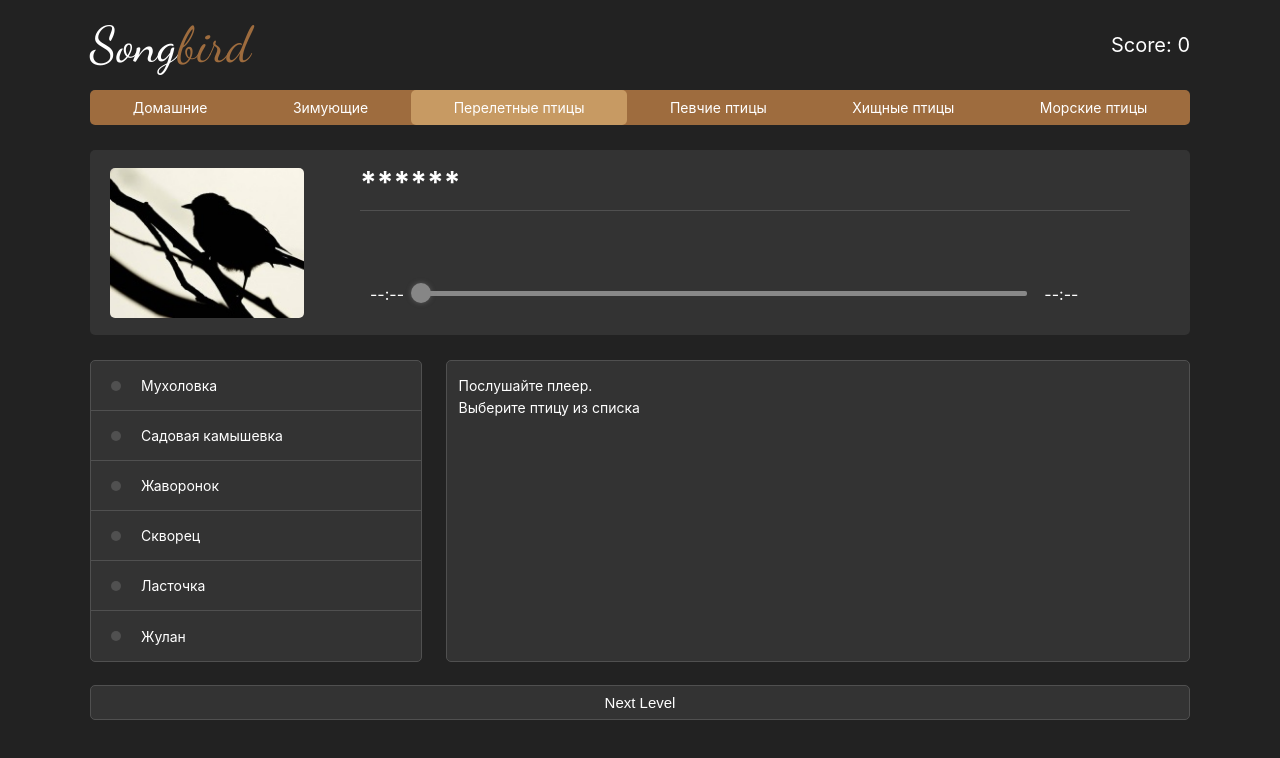
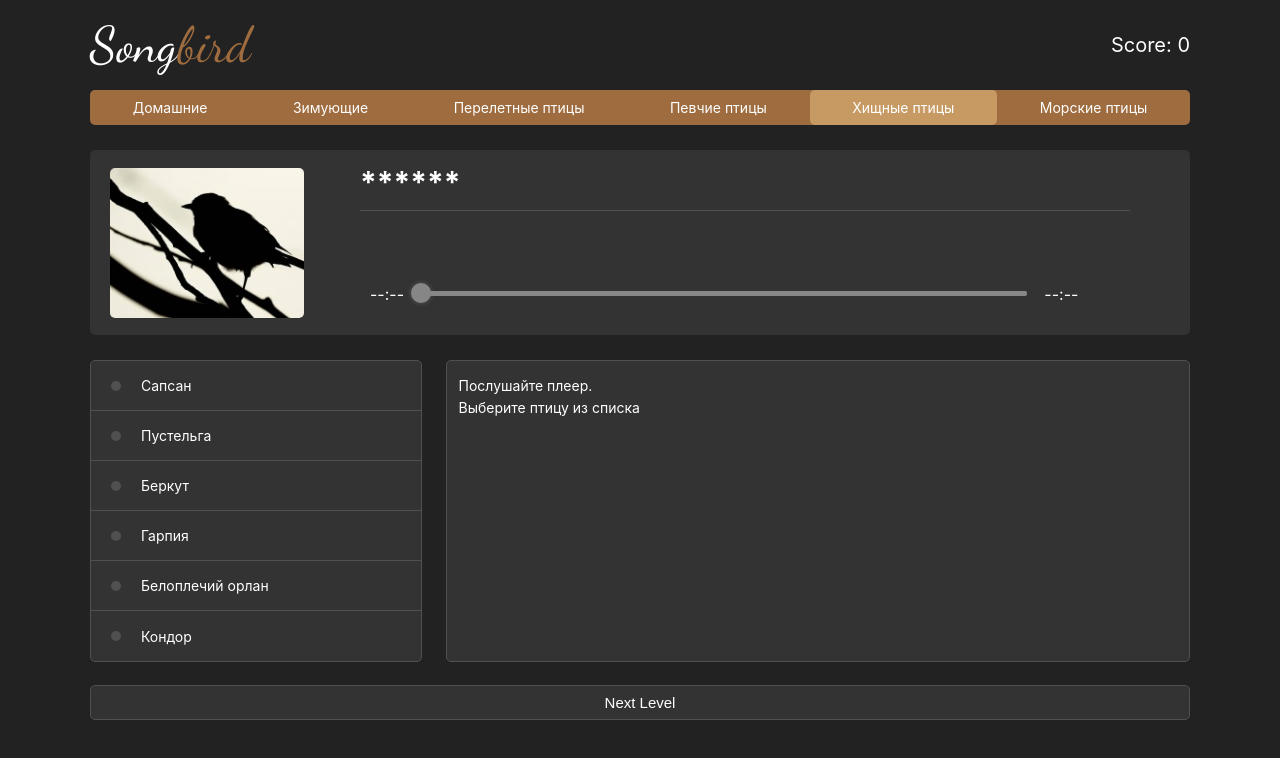
Before and after one commit to Victoria-Butrym/songbird, a React (Create React App) app in the folder songbird/: page / in a window 1280 px wide. Shown: the top 758 px of the page. Built offline with nearby package versions, Linux system fonts and the light colour scheme; no server answers; the HTML template or start-up script is replaced by a standard one; a web font is replaced by a local one.

Commit message:
fix: fix showing answer status

```diff
--- a/songbird/src/App.js
+++ b/songbird/src/App.js
@@ -24,7 +24,7 @@ const proxy = "https://cors-anywhere.herokuapp.com/";
 
 (function() {
   fetch(
-    `${proxy}https://www.xeno-canto.org/api/2/recordings?query=Lanius collurio`
+    `${proxy}https://www.xeno-canto.org/api/2/recordings?query=Vultur gryphus`
   )
     .then(res => res.json())
     .then(data => console.log(data.recordings[0].file));
@@ -60,15 +60,14 @@ const Answers = ({
   possibleAnswers,
   onClick,
   guessed,
+  statusRef,
   defaultStatus,
+  children,
   answerChosen
 }) => {
-  let statusClass;
-  guessed ? (statusClass = "correct") : (statusClass = "unactive");
-
   return (
     <Fragment>
-      <ul className="possible-answers">
+      <ul className="possible-answers" ref={statusRef}>
         {possibleAnswers.map(answer => {
           return (
             <li
@@ -78,8 +77,7 @@ const Answers = ({
               onClick={onClick}
               data-name={answer.name}
             >
-              <div className={statusClass}></div>
-              {/* <div className="unactive"></div> */}
+              <div className="unactive"></div>
               {answer.name}
             </li>
           );
@@ -183,11 +181,11 @@ class App extends Component {
     score: 0,
     currentScore: 5,
     next: 1,
-    activeCategory: categories[2], // change to 0
-    possibleAnswers: birdsData[2], // change to 0
+    activeCategory: categories[4], // change to 0
+    possibleAnswers: birdsData[4], // change to 0
     guessed: false,
     answerChosen: false,
-    correctAnswer: this.getRandomBird(birdsData[2]), // change to 0
+    correctAnswer: this.getRandomBird(birdsData[4]), // change to 0
     currentAnswer: null,
     gameEnded: false,
     defaultStatus: "unactive"
@@ -196,6 +194,7 @@ class App extends Component {
   answersSectionRef = React.createRef();
   nextLevelRef = React.createRef();
   correctBirdSectionRef = React.createRef();
+  answerStatusRef = React.createRef();
 
   guessed = (answer, current) => {
     return answer === current.name;
@@ -224,7 +223,7 @@ class App extends Component {
   changeAnswerStatus = e => {
     const { guessed, correctAnswer } = this.state;
 
-    // if (guessed) return;
+    if (guessed) return;
 
     const answer = e.target.dataset.name;
 
@@ -233,10 +232,16 @@ class App extends Component {
       : (e.target.firstChild.className = "wrong");
   };
 
+  resetStatus = () => {
+    const answers = this.answerStatusRef.current.children;
+
+    for (let i = 0; i < answers.length; i++) {
+      answers[i].firstChild.className = "unactive";
+    }
+  };
+
   clickSound = (answer, correct) => {
     const sound = new Audio();
-
-    // console.log(this.state.guessed);
 
     this.guessed(answer, correct)
       ? (sound.src = correctSound)
@@ -292,6 +297,8 @@ class App extends Component {
       correctAnswer: this.getRandomBird(birdsData[next]),
       currentScore: 5
     });
+
+    this.resetStatus();
   };
 
   render() {
@@ -340,6 +347,7 @@ class App extends Component {
                   defaultStatus={defaultStatus}
                   guessed={guessed}
                   answerChosen={answerChosen}
+                  statusRef={this.answerStatusRef}
                 />
               </aside>
               <aside className="current-answer">
--- a/songbird/src/data/birds-custom.js
+++ b/songbird/src/data/birds-custom.js
@@ -252,63 +252,63 @@ const birdsData = [
   [
     {
       id: 1,
-      name: "Орёл",
-      species: "Aquila nipalensis",
+      name: "Сапсан",
+      species: "Falco peregrinus",
       description:
-        "В древние времена орел был символом солнца. Орлы часто парят над землей, при этом скорость их перемещения может достигать 240 км/ч. Иллюзия медленного движения происходит из-за высоты полета – более 700 метров",
-      image: "https://live.staticflickr.com//4835//43867392960_7105d71e19.jpg",
+        "Эти соколы в основном питаются птицами средней величины, включая певчих птиц, куликов, водоплавающих и голубей. По приблизительным оценкам, почти одна пятая часть общей численности птичьего населения становится жертвой сапсана",
+      image: "//live.staticflickr.com/7641/26186128614_3d69063917_k.jpg",
       audio:
-        "https://www.xeno-canto.org/sounds/uploaded/KTBTZAHSXF/10_Aquila_nipalensis_al02D85.mp3"
+        "https://www.xeno-canto.org/sounds/uploaded/MMEJYLOPDO/XC493703-Pilgrimsfalk_04.mp3"
     },
     {
       id: 2,
-      name: "Коршун",
-      species: "Milvus migrans",
+      name: "Пустельга",
+      species: "Falco tinnunculus",
       description:
-        "Коршуны – крупные хищники, в высоту они достигают около полуметра, а вес взрослых особей достигает 1 кг. Крылья узкие и длинные, их размах составляет 1,5 м. Коршуны часто гнездятся большими стаями и даже образуют крупные колонии.",
-      image: "https://live.staticflickr.com//65535//48701190276_ee2a9ed594.jpg",
+        "Рацион питания пустельги состоит, в основном, из грызунов: мышей, полевок, землероек. Птица также может охотиться на летучих мышей, ящериц, лягушек, насекомых и дождевых червей. Нападает и на птиц, например, на воробьев и голубиных птенцов. Добычу пустельга убивает, ударив жертву клювом в затылок",
+      image: "//live.staticflickr.com/4307/35898298662_e7b84e29ce_h.jpg",
       audio:
-        "https://www.xeno-canto.org/sounds/uploaded/SDPCHKOHRH/XC485740-2019-06-22%20Selenga%20Milan%20brun%20cris%20de%20quemandage%203.mp3"
+        "https://www.xeno-canto.org/sounds/uploaded/NRUIFMFTXY/XC527307-Common%20Kestrel%20Jalman%202%20170602_3249.mp3"
     },
     {
       id: 3,
-      name: "Лунь",
-      species: "Circus cyaneus",
+      name: "Беркут",
+      species: "Aquila chrysaetos",
       description:
-        "Лунь – это небольшой сокол. Питается в основном мышевидными грызунами, основа его рациона – полёвки, хомяки, мыши. Оперение луня может быть пепельно-серым. С такой птицей связано сравнение «седой, как лунь».",
-      image: "https://live.staticflickr.com/65535/49322743903_32f3922d9e.jpg",
+        "На протяжении веков птицы этого вида были одними из самых почитаемых: их использовали в соколиной охоте. Евразийские подвиды использовались для охоты и умерщвления такой крупной добычи, как серые волки",
+      image: "//live.staticflickr.com/65535/49023316151_683aecbab9_k.jpg",
       audio:
-        "https://www.xeno-canto.org/sounds/uploaded/BLMSIUFTFU/XC513498-190709_1175_Cir.cyan-f.mp3"
+        "https://www.xeno-canto.org/sounds/uploaded/QLZIXALYUM/XC504831-Aquila%20chrysaetos.mp3"
     },
     {
       id: 4,
-      name: "Сокол",
-      species: "Falco peregrinus",
+      name: "Гарпия",
+      species: "Pithecophaga jefferyi",
       description:
-        "Латинское название сокола Falco произошло от слова «серп» из-за серповидной формы крыльев. Длинные и широкие крылья позволяют соколу высоко подниматься в небо и свободно парить. Скорость полёта сокола достигает 280-320 километров в час.",
-      image: "https://live.staticflickr.com//65535//49310710607_92a3a145a9.jpg",
+        "Южноамериканская гарпия является крупнейшим и наиболее мощным хищником, обитающим на территории Северной и Южной Америки, и одним из крупнейших сохранившихся видов орлов в мире",
+      image: "//live.staticflickr.com/567/23137654392_c6e1cb0ef0_b.jpg",
       audio:
-        "https://www.xeno-canto.org/sounds/uploaded/MMEJYLOPDO/XC496049-Pilgrimsfalk_06.mp3"
+        "https://www.xeno-canto.org/sounds/uploaded/GNYVMVEMZX/XC379328-PhilippineEagle_PieterPelser.mp3"
     },
     {
       id: 5,
-      name: "Ястреб",
-      species: "Accipiter gentilis",
+      name: "Белоплечий орлан",
+      species: "Haliaeetus pelagicus",
       description:
-        "Для всех ястребов характерны широкие и короткие крылья. Ещё один отличительный признак - белые «брови» над глазами. Славянские дружинники размещали изображение ястреба на своих знаменах, как символ отваги, мощи и безжалостности к врагам.",
-      image: "https://live.staticflickr.com//65535//49024617331_b9d0d2c9b3.jpg",
+        "Отличающаяся огромным жёлтым клювом, эта птица в основном охотится на рыб и водоплавающих птиц. Её любимым лакомством являются лосось и форель. В среднем, это самый тяжёлый орёл в мире: некоторые особи достигают 9 килограммов веса.",
+      image: "//live.staticflickr.com/3093/2792120970_fb6fd298bd_z.jpg",
       audio:
-        "https://www.xeno-canto.org/sounds/uploaded/MMEJYLOPDO/XC512740-Duvh%C3%B6k_09.mp3"
+        "https://www.xeno-canto.org/sounds/uploaded/LELYWQKUZX/XC489769-Haliaeetus%20pelagicus%20190719_002%2C25A1.MP3"
     },
     {
       id: 6,
-      name: "Филин",
-      species: "Bubo bubo",
+      name: "Кондор",
+      species: "Vultur gryphus",
       description:
-        "Полет филина бесшумный, зрение очень острое. Эти особенности делают птицу непревзойденным ночным охотником. У филина нет естественных врагов, ни один зверь не охотится на взрослых птиц. А вот на птенцов нападают лисы и волки.",
-      image: "https://live.staticflickr.com/65535/48137123012_393653c2e4.jpg",
+        "Достигая до 12 килограммов веса, калифорнийский кондор является крупнейшей североамериканской наземной птицей и одним из крупнейших хищников в мире",
+      image: "//live.staticflickr.com/8638/16065181483_63db309544_k.jpg",
       audio:
-        "https://www.xeno-canto.org/sounds/uploaded/WNLIDKJKXT/XC518386-sense%20t%C3%ADtol.mp3"
+        "https://www.xeno-canto.org/sounds/uploaded/DISAQFOZJP/CONDOR%20Andean_20_CRAR-UNORCH_Santiago_CH_SEP00_Guillermo%20Egli%20%28Egli%202002%29.mp3"
     }
   ],
   [
```
